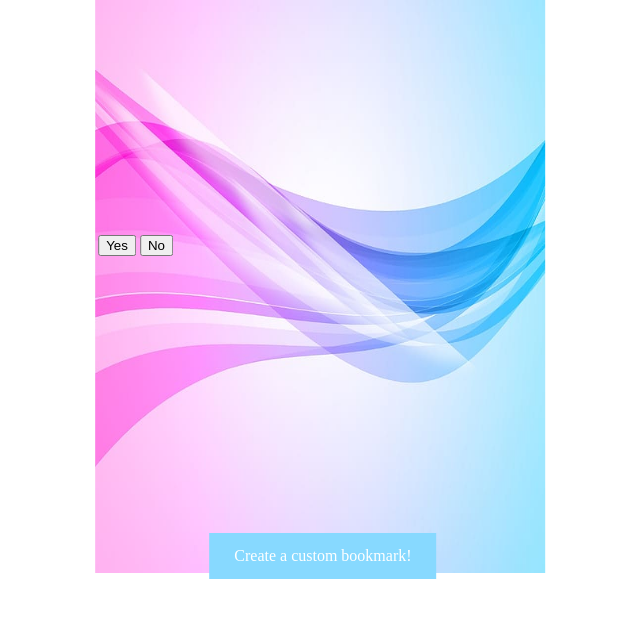
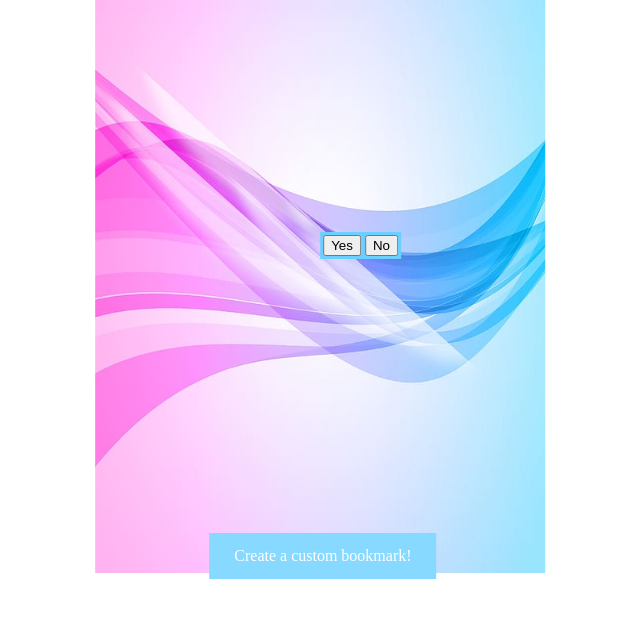
Before and after one commit to mimirave/CoMude, a plain HTML site: page index.html in a window 1280 px wide. Shown: the part 91-708 px from the top of the page, without its empty margins (346-986 px from the left). Drawn offline with Linux system fonts and the light colour scheme.

Commit message:
Update index.css

```diff
--- a/index.css
+++ b/index.css
@@ -52,6 +52,7 @@
 	margin: auto;
 	position: absolute;
 	bottom: 50%;
-	color: #6bd0ff;
+	left: 50%;
+	background-color: #6bd0ff;
 	display: inline-block;
 }
```
